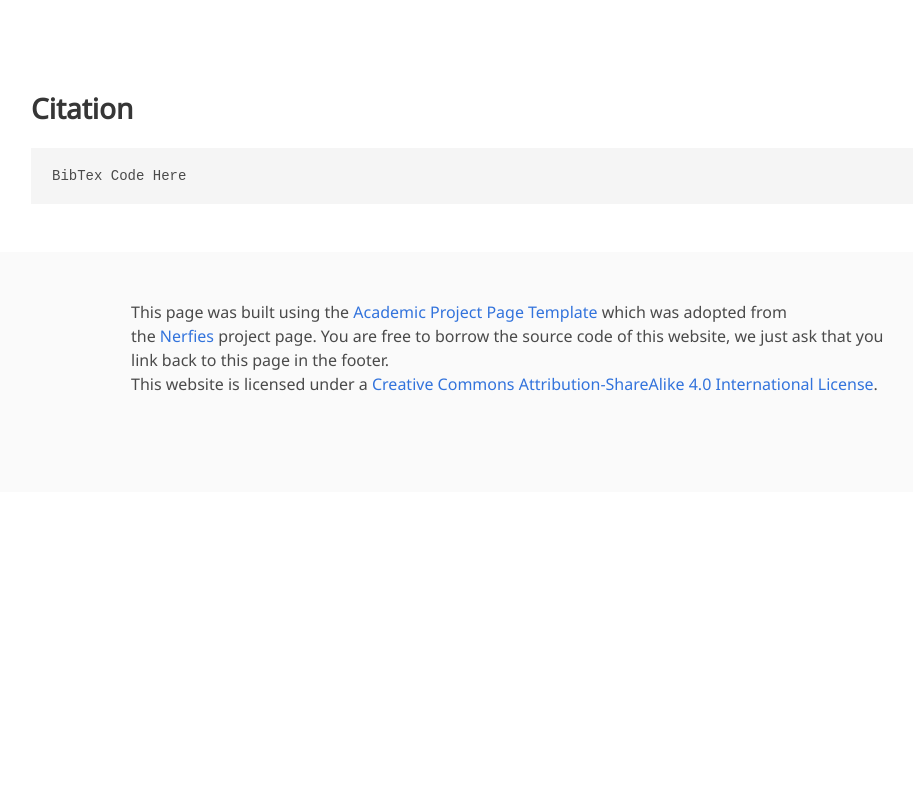
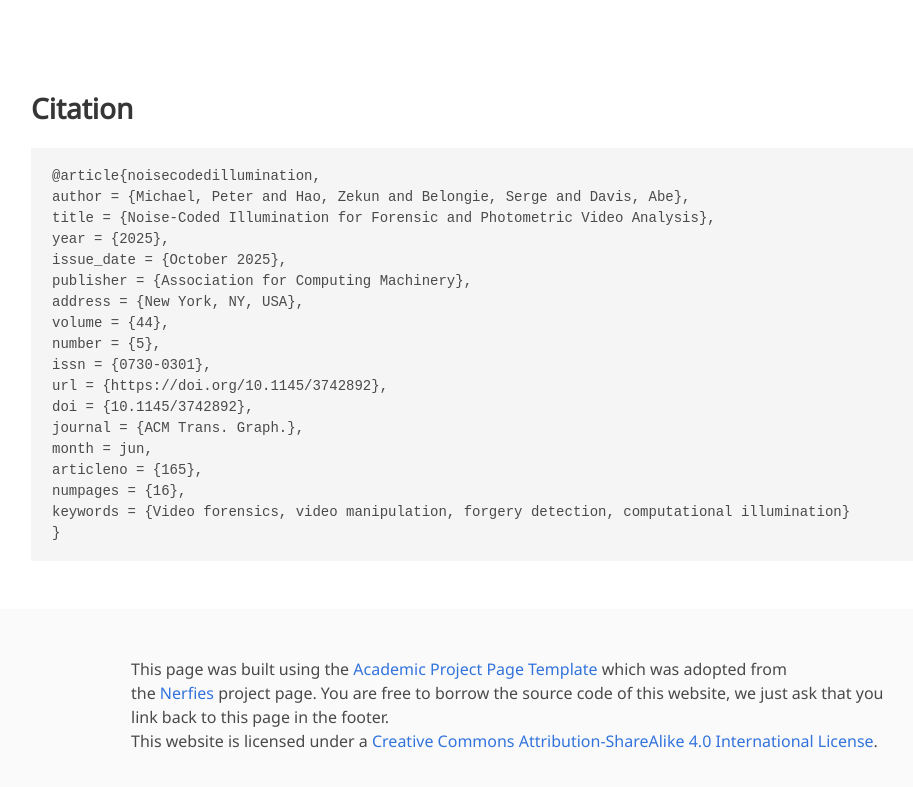
Before and after one commit to ptrmcl/nci, a plain HTML site: page index.html in a window 1280 px wide. Shown: the part 4493-5280 px from the top of the page, without its empty margins (129-1042 px from the left). Before the commit the page ends 4985 px from the top, so only its background shows below. Drawn offline with nearby package versions, Linux system fonts and the light colour scheme; some icons are missing; a web font is replaced by a local one.

Commit message:
add bibtex citation

```diff
--- a/index.html
+++ b/index.html
@@ -255,7 +255,24 @@
   <section class="section" id="BibTeX">
     <div class="container is-max-desktop content">
       <h2 class="title">Citation</h2>
-      <pre><code>BibTex Code Here</code></pre>
+      <pre><code>@article{noisecodedillumination,
+author = {Michael, Peter and Hao, Zekun and Belongie, Serge and Davis, Abe},
+title = {Noise-Coded Illumination for Forensic and Photometric Video Analysis},
+year = {2025},
+issue_date = {October 2025},
+publisher = {Association for Computing Machinery},
+address = {New York, NY, USA},
+volume = {44},
+number = {5},
+issn = {0730-0301},
+url = {https://doi.org/10.1145/3742892},
+doi = {10.1145/3742892},
+journal = {ACM Trans. Graph.},
+month = jun,
+articleno = {165},
+numpages = {16},
+keywords = {Video forensics, video manipulation, forgery detection, computational illumination}
+}</code></pre>
     </div>
 </section>
 <!--End BibTex citation -->
```
